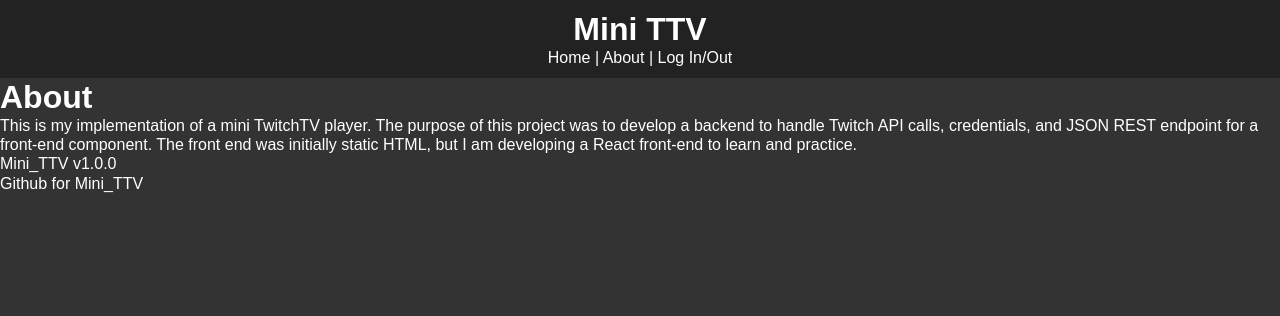
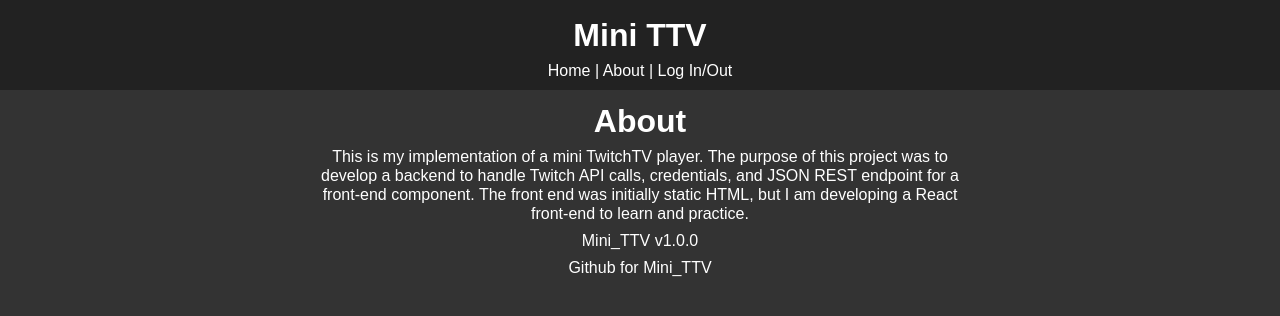
Before and after one commit to taloncjones/Mini_TTV, a React (Create React App) app: page /about in a window 1280 px wide. Shown: the top 316 px of the page. Built offline with nearby package versions, Linux system fonts and the light colour scheme; no server answers.

Commit message:
Update CSS for About.js

```diff
--- a/src/App.css
+++ b/src/App.css
@@ -16,8 +16,25 @@
   text-decoration: none;
 }
 
+h1 {
+  padding: .4rem;
+}
+
 img {
   max-width: 100%;
+}
+
+p {
+  margin-bottom: .5rem;
+}
+
+.about-page {
+  text-align: center;
+}
+
+.about-container {
+  max-width: 50%;
+  margin: 5px auto;
 }
 
 .header {
--- a/src/components/pages/About.js
+++ b/src/components/pages/About.js
@@ -3,11 +3,13 @@
 
 export default function About() {
   return (
-    <React.Fragment>
-      <h1>About</h1>
-      <p>This is my implementation of a mini TwitchTV player. The purpose of this project was to develop a backend to handle Twitch API calls, credentials, and JSON REST endpoint for a front-end component. The front end was initially static HTML, but I am developing a React front-end to learn and practice.</p>
-      <p>Mini_TTV v1.0.0</p>
-      <Link to={"//www.github.com/taloncjones/Mini_TTV"} target="_blank">Github for Mini_TTV</Link>
-    </React.Fragment>
+    <div className="about-page">
+      <div className="about-container">
+        <h1>About</h1>
+        <p>This is my implementation of a mini TwitchTV player. The purpose of this project was to develop a backend to handle Twitch API calls, credentials, and JSON REST endpoint for a front-end component. The front end was initially static HTML, but I am developing a React front-end to learn and practice.</p>
+        <p>Mini_TTV v1.0.0</p>
+        <Link to={"//www.github.com/taloncjones/Mini_TTV"} target="_blank">Github for Mini_TTV</Link>
+      </div>
+    </div>
   )
 }
```
